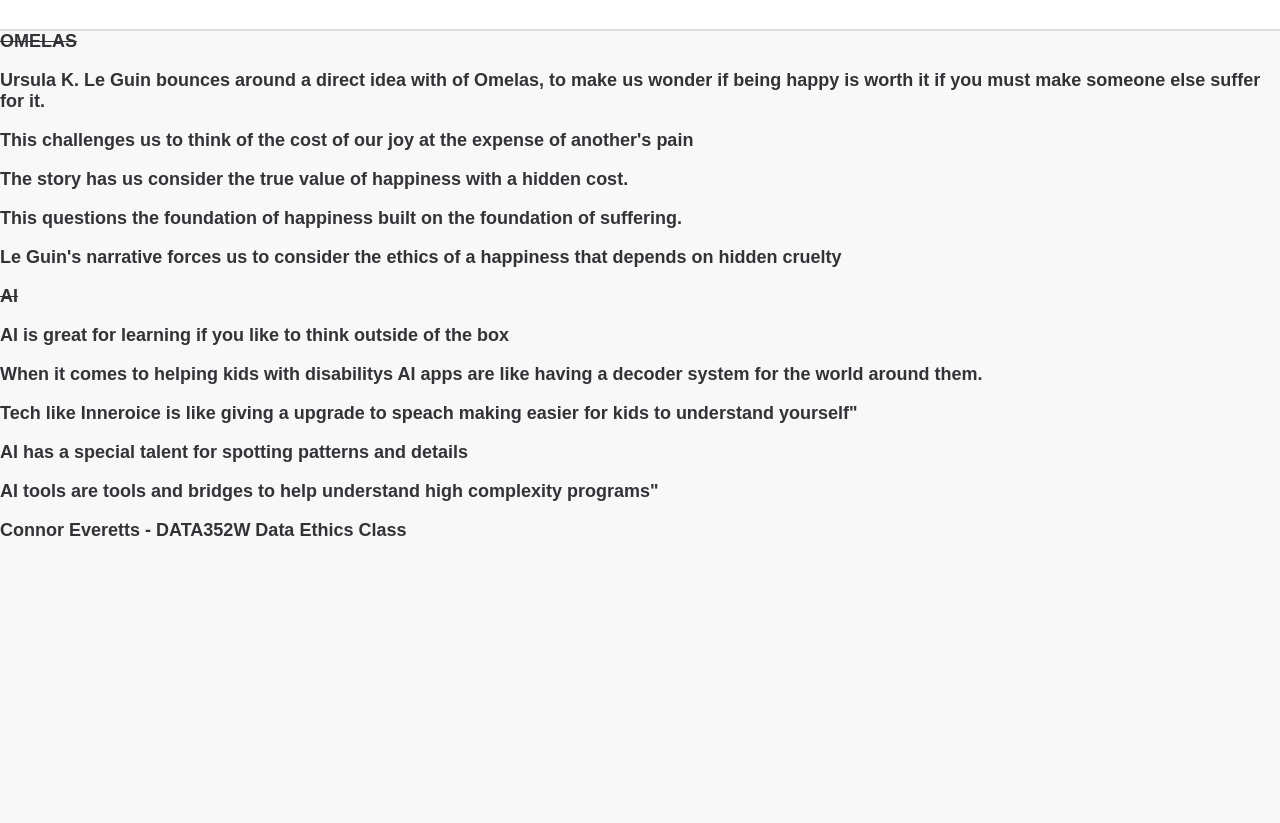
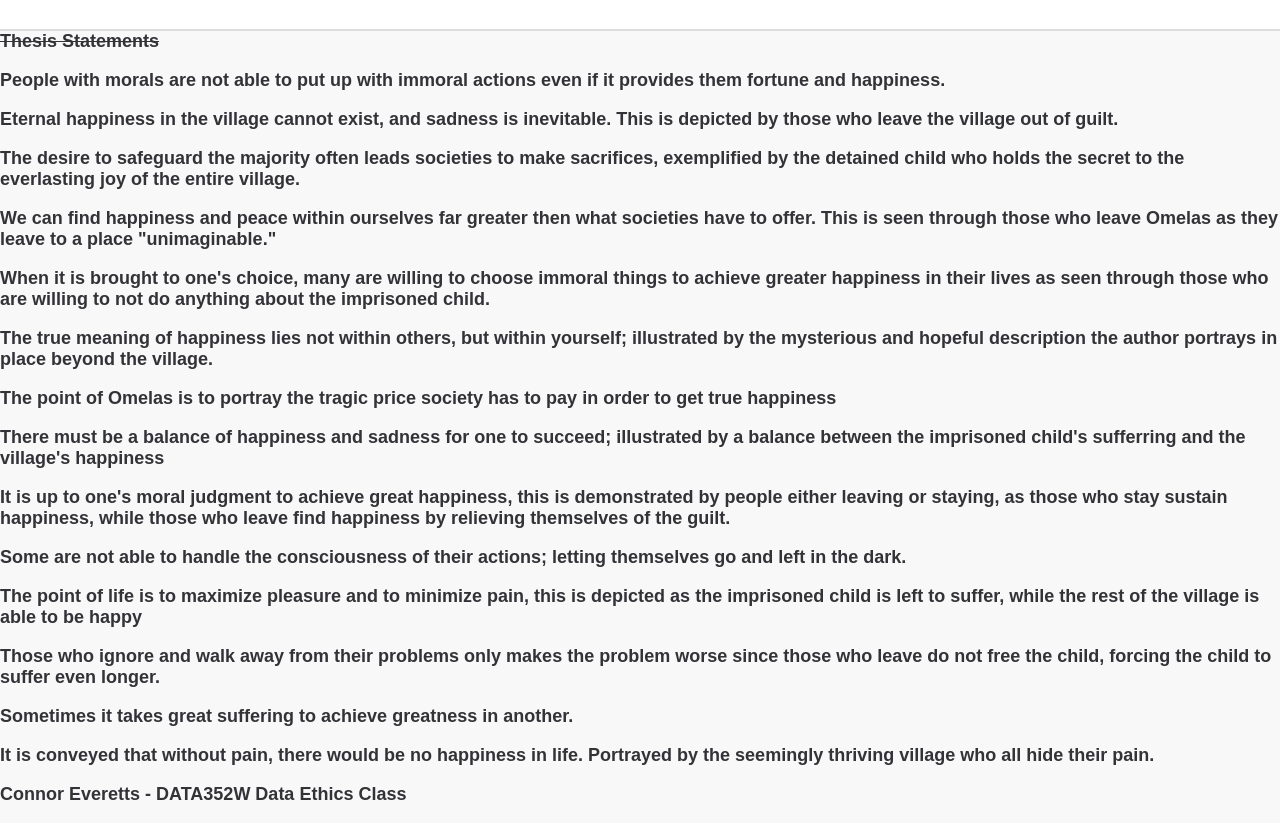
Before and after one commit to cleveretts/cleveretts.github.io, a plain HTML site: page omelas.html in a window 1280 px wide. Shown: the part 101-924 px from the top of the page. Before the commit the page ends 800 px from the top, so only its background shows below. Drawn offline with Linux system fonts and the light colour scheme.

Commit message:
Update omelas.html

```diff
--- a/omelas.html
+++ b/omelas.html
@@ -9,48 +9,55 @@
 <body>
 
 <header>
-    <h1>Response Stuff</h1>
+    <h1>OMELAS</h1>
 </header>
 
 <main>
     <section>
         <s>
-            OMELAS
+            Thesis Statements
         </s>
         <p>
-            Ursula K. Le Guin bounces around a direct idea with of Omelas, to make us wonder if being happy is worth it if you must make someone else suffer for it.
+        People with morals are not able to put up with immoral actions even if it provides them fortune and happiness.
         </p>
         <p>
-            This challenges us to think of the cost of our joy at the expense of another's pain
+        Eternal happiness in the village cannot exist, and sadness is inevitable. This is depicted by those who leave the village out of guilt.
         </p>
         <p>
-            The story has us consider the true value of happiness with a hidden cost.
+        The desire to safeguard the majority often leads societies to make sacrifices, exemplified by the detained child who holds the secret to the everlasting joy of the entire village.
         </p>
         <p>
-            This questions the foundation of happiness built on the foundation of suffering.
+        We can find happiness and peace within ourselves far greater then what societies have to offer. This is seen through those who leave Omelas as they leave to a place "unimaginable."
         </p>
         <p>
-            Le Guin's narrative forces us to consider the <strong>ethics</strong> of a happiness that depends on hidden cruelty
-        </p>
-        <s>
-            AI
-        </s>
-        <p>
-            AI is great for learning if you like to think outside of the box
+        When it is brought to one's choice, many are willing to choose immoral things to achieve greater happiness in their lives as seen through those who are willing to not do anything about the imprisoned child.
         </p>
         <p>
-            When it comes to helping kids with disabilitys AI apps are like having a decoder system for the world around them.
+        The true meaning of happiness lies not within others, but within yourself; illustrated by the mysterious and hopeful description the author portrays in place beyond the village.
+        <p>
+        The point of Omelas is to portray the tragic price society has to pay in order to get true happiness
         </p>
         <p>
-            Tech like Inneroice is like giving a upgrade to speach making easier for kids to understand yourself"
+        There must be a balance of happiness and sadness for one to succeed; illustrated by a balance between the imprisoned child's sufferring and the village's happiness
         </p>
         <p>
-            AI has a special talent for spotting patterns and details
+        It is up to one's moral judgment to achieve great happiness, this is demonstrated by people either leaving or staying, as those who stay sustain happiness, while those who leave find happiness by relieving themselves of the guilt.
         </p>
         <p>
-            AI tools are tools and bridges to help understand high complexity programs"
+        Some are not able to handle the consciousness of their actions; letting themselves go and left in the dark.
         </p>
-
+        <p>
+        The point of life is to maximize pleasure and to minimize pain, this is depicted as the imprisoned child is left to suffer, while the rest of the village is able to be happy
+        </p>
+        <p>
+        Those who ignore and walk away from their problems only makes the problem worse since those who leave do not free the child, forcing the child to suffer even longer.
+        </p>
+        <p>
+        Sometimes it takes great suffering to achieve greatness in another.
+        </p>
+        <p>
+        It is conveyed that without pain, there would be no happiness in life. Portrayed by the seemingly thriving village who all hide their pain.
+        </p>
     </section>
 </main>
 
```
